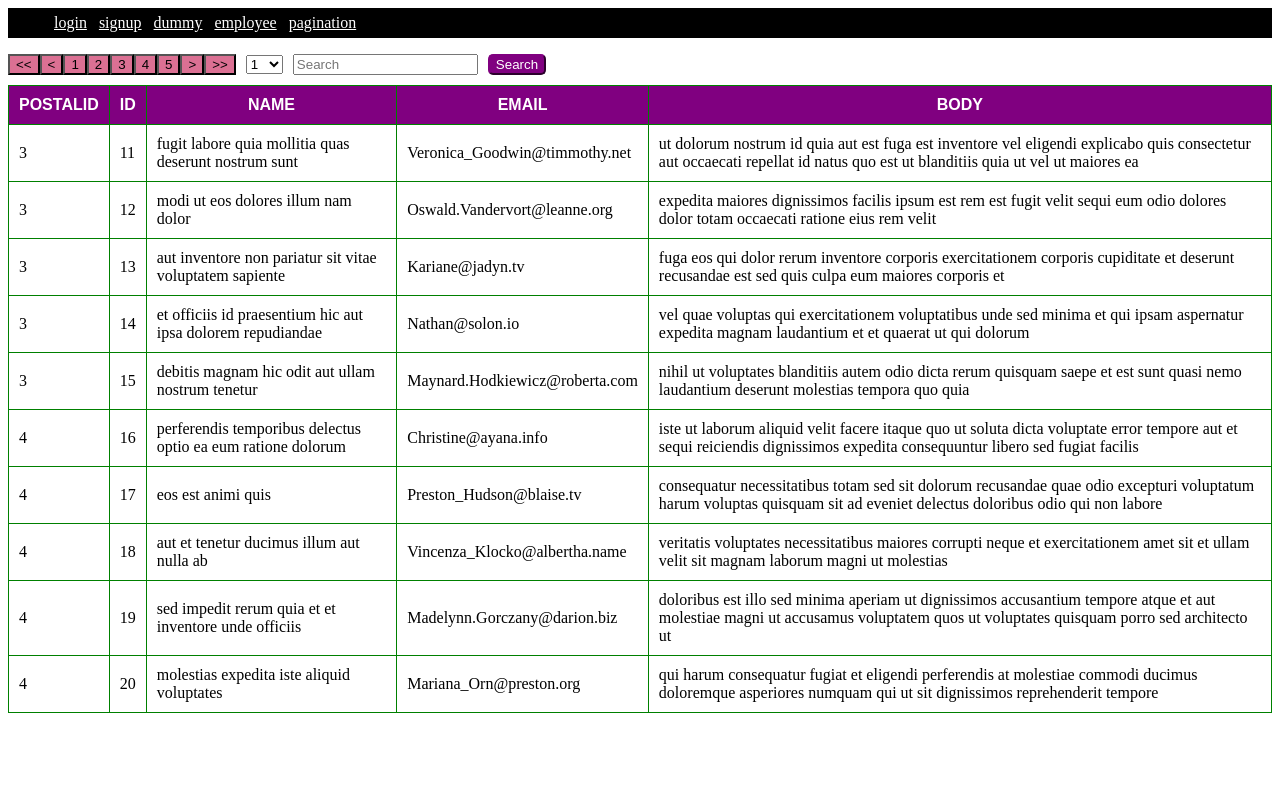
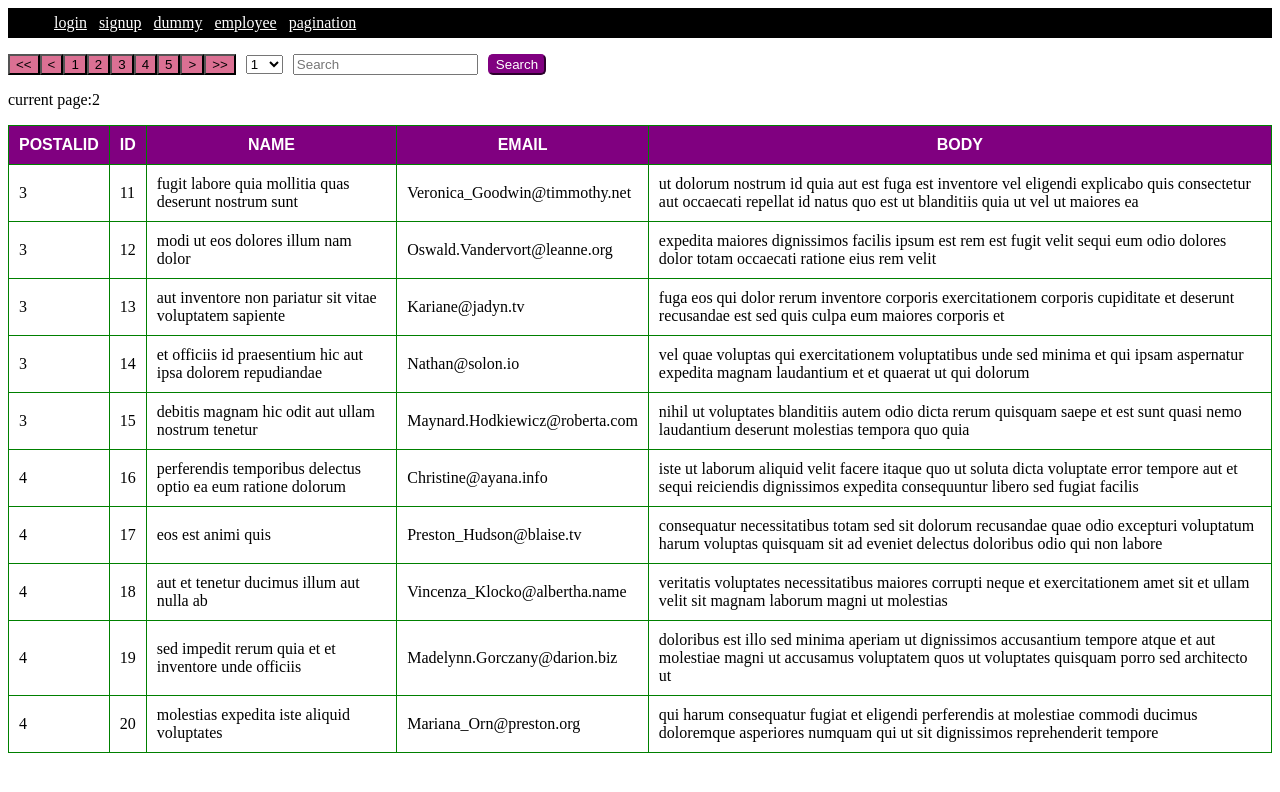
Before and after one commit to farinoor/faritha1, an Angular app: page /pagination in a window 1280 px wide. Shown: the top 792 px of the page. Built offline with nearby package versions, Linux system fonts and the light colour scheme.

Commit message:
1 file modified

```diff
--- a/src/app/pagination/pagination.component.html
+++ b/src/app/pagination/pagination.component.html
@@ -7,7 +7,9 @@
   <button class="option" (click)="displaypage(4)">4</button>
   <button class="option" (click)="displaypage(5)">5</button>
   <button class="option" (click)="displaypage(page + 1)">></button>
-  <button class="option" (click)="displaypage(page + 1)">>></button>
+  <button class="option" (click)="displaypage(comments.length / pageLimit)">
+    >>
+  </button>
   <select name="page" id="page">
     <option value="1">1</option>
     <option value="2">2</option>
@@ -22,6 +24,7 @@
   </select>
   <input type="text" placeholder="Search" />
   <button class="button-det">Search</button>
+  <p>current page:{{ page }}</p>
 </div>
 
 <table width="100%">
```
